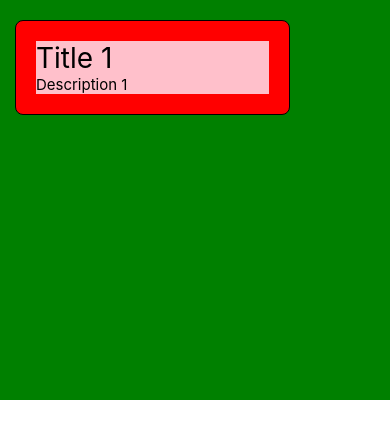
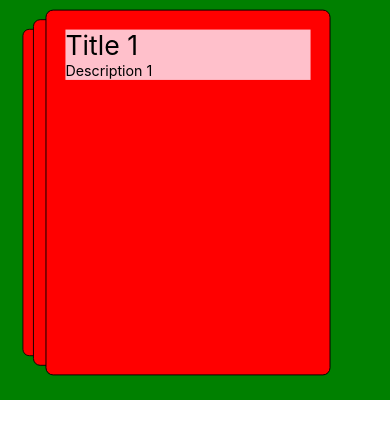
Before and after one commit to robert-ngo/react-native-card-stack, a React Native app: screen / in a window 390 px wide. Shown: the top 438 px of the page. Built offline with nearby package versions, Linux system fonts and the light colour scheme.

Commit message:
Fix card layout

```diff
--- a/App.tsx
+++ b/App.tsx
@@ -17,15 +17,13 @@ const App = () => {
       { title: 'Title 1', description: 'Description 1'},
       { title: 'Title 2', description: 'Description 2'},
       { title: 'Title 3', description: 'Description 3'},
-      { title: 'Title 4', description: 'Description 4'},
-      { title: 'Title 5', description: 'Description 5'},
   ]
 
   return (
     <SafeAreaView style={{ flex: 1}}>
         <CardStack data={data}
                    renderItem={(item) => (
-                       <View style={{ backgroundColor: 'pink', display: 'flex', flexDirection: 'column', flex: 1, alignContent: 'center', justifyContent: 'center'}}>
+                       <View style={{ backgroundColor: 'pink', display: 'flex', flexDirection: 'column', alignContent: 'center', justifyContent: 'center'}}>
                            <Text style={{ fontSize: 28}}>{item.title}</Text>
                            <Text style={{ fontSize: 15}}>{item.description}</Text>
                        </View>
--- /dev/null
+++ b/Card.tsx
@@ -0,0 +1,50 @@
+import React, {useState} from 'react'
+import PropTypes from 'prop-types'
+import {
+    View,
+    Text,
+    StyleSheet,
+    PanResponder,
+    Animated,
+    Dimensions,
+} from 'react-native'
+
+const Card = ({props, children}) => {
+
+    const [pan, setPan] = useState(new Animated.ValueXY())
+
+    // Init panResponder
+    const initialPanResponder = PanResponder.create({
+        onStartShouldSetPanResponder: () => true,
+        onPanResponderMove: Animated.event([
+            null,
+            {
+                dx: pan.x, // x,y are Animated.Value
+                dy: pan.y,
+            },
+        ]),
+        onPanResponderRelease: () => {
+            Animated.spring(
+                pan, // Auto-multiplexed
+                {toValue: {x: 0, y: 0}}, // Back to zero
+            ).start();
+        },
+    });
+
+    const [panResponder, setPanResponder] = useState(initialPanResponder)
+
+
+    return (
+        <Animated.View
+            {...panResponder.panHandlers}
+            style={pan.getLayout()}>
+            {children}
+        </Animated.View>
+    )
+}
+
+Card.propTypes = {}
+
+Card.defaultProps = {}
+
+export default Card
--- a/CardStack.tsx
+++ b/CardStack.tsx
@@ -1,18 +1,14 @@
 import * as React from 'react'
-import { useMemo, useState } from 'react'
 import PropTypes from 'prop-types'
 import {
     View,
     StyleSheet,
-    PanResponder,
-    Animated,
     Dimensions,
 } from 'react-native'
 
+import Card from './Card'
+
 const CardStack = (props) => {
-    const [pan, setPan] = useState(new Animated.ValueXY())
-    const [scale, setScale] = useState(new Animated.Value(1))
-
     const {
         data,
         renderItem,
@@ -22,76 +18,28 @@ const CardStack = (props) => {
         layerOffset
     } = props
 
+
+    const SCALE_STEP = 0.05
     const cardStackStyle = {...styles.cardStack, height: height}
-
-    const panResponder = useMemo(() => PanResponder.create({
-        // Ask to be the responder:
-        onStartShouldSetPanResponder: (evt, gestureState) => true,
-        onStartShouldSetPanResponderCapture: (evt, gestureState) => true,
-        onMoveShouldSetPanResponder: (evt, gestureState) => true,
-        onMoveShouldSetPanResponderCapture: (evt, gestureState) => true,
-
-        onPanResponderGrant: (evt, gestureState) => {
-            // The gesture has started. Show visual feedback so the user knows
-            // what is happening!
-            // gestureState.d{x,y} will be set to zero now
-            setPan(new Animated.ValueXY())
-            Animated.spring(
-                scale,
-                { toValue: 1.1, friction: 5}
-            ).start()
-        },
-        onPanResponderMove: (evt, gestureState) => {
-            setPan({x: gestureState.dx, y: gestureState.dy})
-        },
-        onPanResponderTerminationRequest: (evt, gestureState) => true,
-        onPanResponderRelease: (evt, gestureState) => {
-            // The user has released all touches while this view is the
-            // responder. This typically means a gesture has succeeded
-            //console.log('onPanResponderRelease', evt, gestureState)
-            Animated.spring(
-                scale,
-                { toValue: 1, friction: 3}
-            ).start()
-            Animated.spring(
-                pan,
-                { toValue: 0, friction: 3}
-            )
-        },
-        onPanResponderTerminate: (evt, gestureState) => {
-            // Another component has become the responder, so this gesture
-            // should be cancelled
-            //console.log('onPanResponderTerminate', evt, gestureState)
-        },
-        onShouldBlockNativeResponder: (evt, gestureState) => {
-            // Returns whether this component should block native components from becoming the JS
-            // responder. Returns true by default. Is currently only supported on android.
-            return true;
-        },
-
-    }), [])
-
-    let [translateX, translateY] = [pan.x, pan.y];
-
-    let cardStyleLayer = {
+    const cardStyle = {
         ...styles.card,
-        // zIndex: data.length - index,
-        // height: height - 2 * (index + 1) * padding,
-        width: width - (data.length * layerOffset) - padding,
-        //top: padding * (index + 1),
-        left: padding,
-        transform: [
-            { translateX: translateX },
-            { translateY: translateY },
-            { scale: scale }
-        ]
+        width: width - 2 * padding - layerOffset * data.length,
+        height: height - padding
     }
 
     return (
         <View style={cardStackStyle}>
-            <Animated.View style={cardStyleLayer} {...panResponder.panHandlers}>
-                {renderItem(data[0])}
-            </Animated.View>
+            {data.reverse().map((item, index: number) => <Card key={index}>
+                <View style={{...cardStyle,
+                    transform: [
+                        { scaleX: 1 - (data.length - index) * SCALE_STEP },
+                        { scaleY: 1 - (data.length - index) * SCALE_STEP },
+                        { translateX: layerOffset * index }
+                    ]
+                }}>
+                    {renderItem(item)}
+                </View>
+            </Card>)}
         </View>
     )
 }
@@ -108,7 +56,7 @@ CardStack.propTypes = {
     width: PropTypes.number,
 
     // the padding between the wrapper and the cards element
-    padding: PropTypes.number
+    padding: PropTypes.number,
 }
 
 CardStack.defaultProps = {
@@ -122,13 +70,10 @@ const styles = StyleSheet.create({
     cardStack: {
         flexDirection: 'column',
         backgroundColor: 'green',
-        padding: 20,
     },
     card: {
         backgroundColor: 'red',
         padding: 20,
-        flex: 1,
-        marginBottom: 5,
         position: 'absolute',
         borderWidth: 1,
         borderRadius: 8
```
